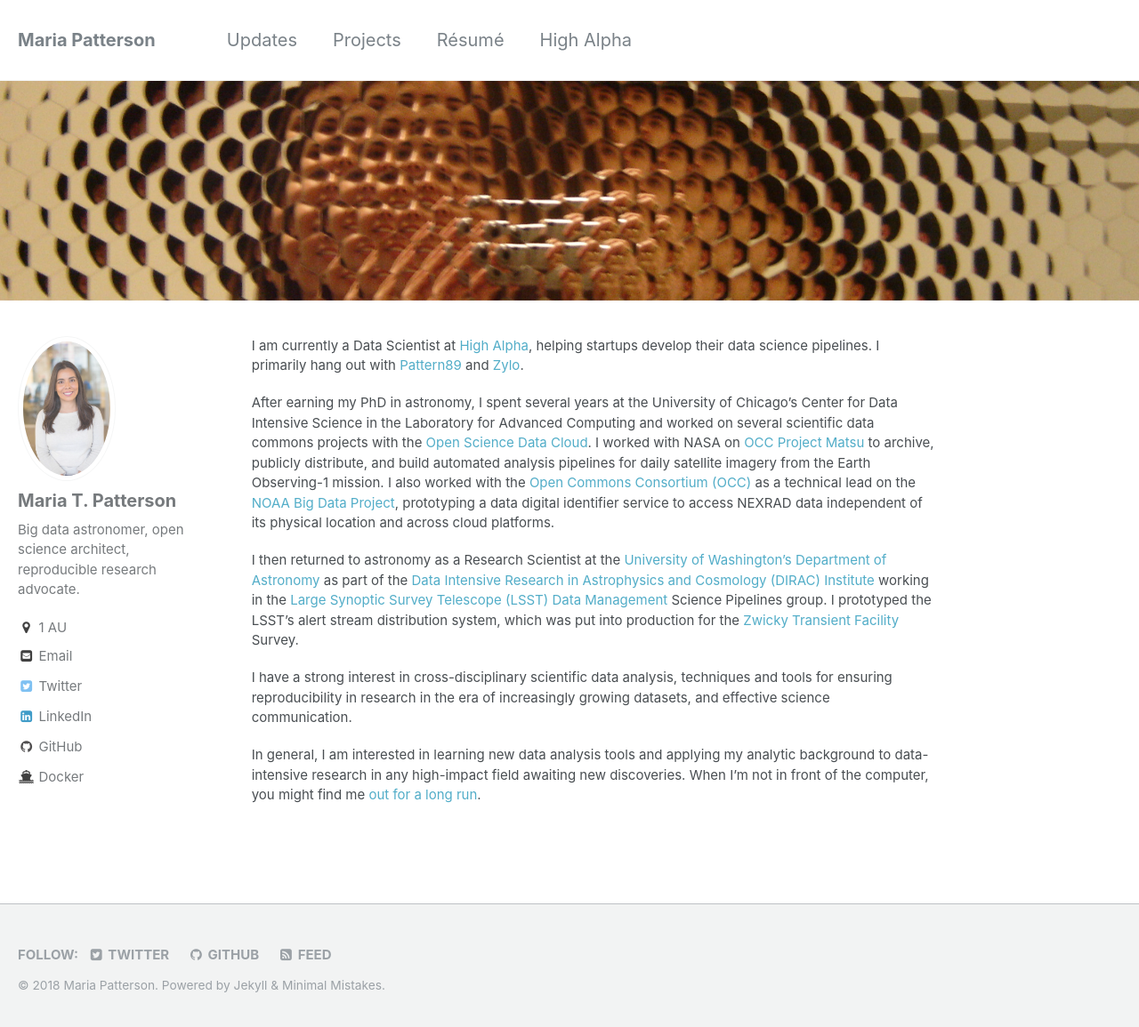
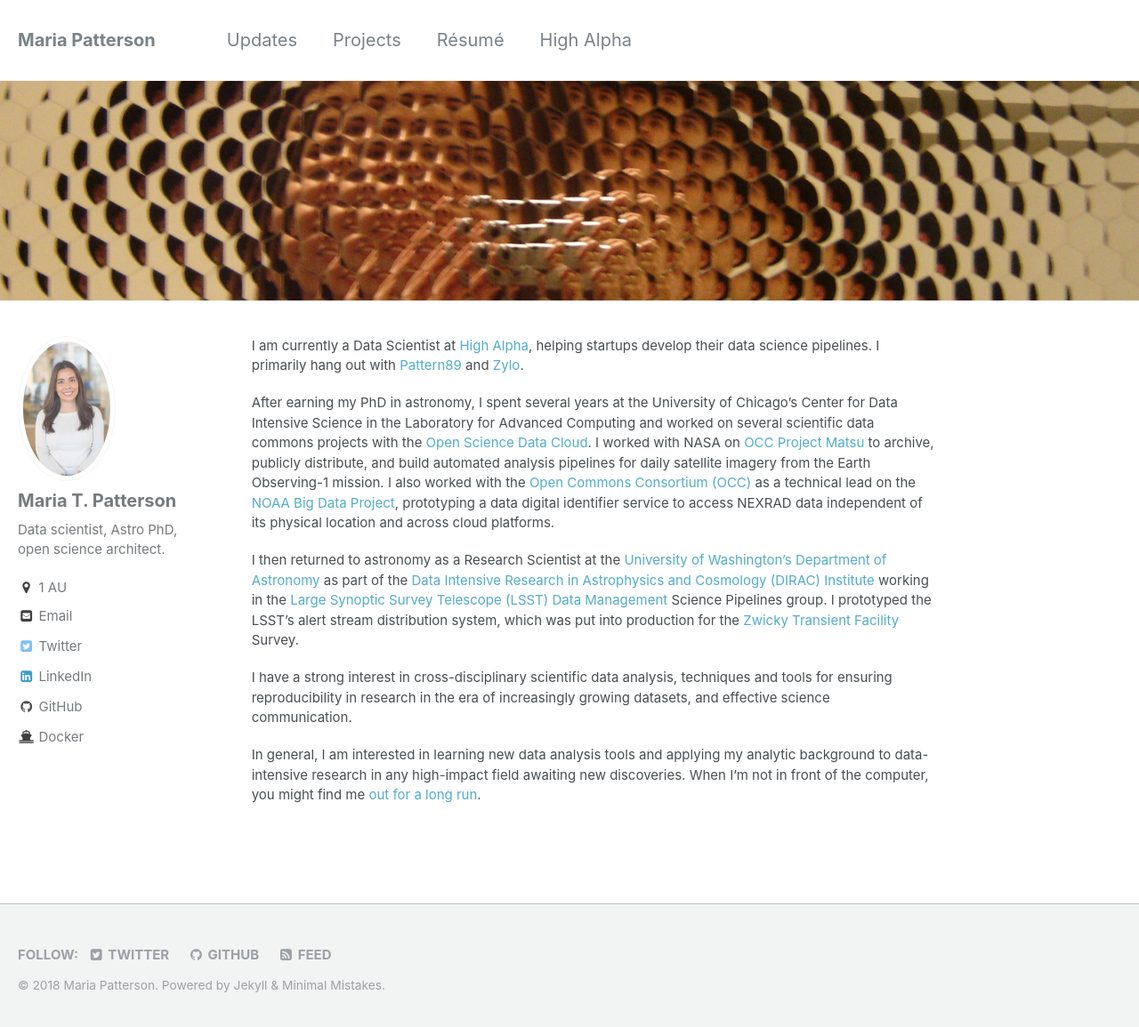
Before and after one commit to mtpatter/mtpatter.github.io, a Jekyll site: the page built from _pages/home.md, in a window 1280 px wide and 1158 px high. Shown: the top 1155 px of the window at 89% size. Built offline with Jekyll 4.4.1, drawn with Linux system fonts in a browser that asks for light colours.

Commit message:
Why not update my bio.

```diff
--- a/_config.yml
+++ b/_config.yml
@@ -79,7 +79,7 @@ analytics:
 author:
   name             : "Maria T. Patterson"
   avatar           : "/assets/images/bio-photo.jpg"
-  bio              : "Big data astronomer, open science architect, reproducible research advocate."
+  bio              : "Data scientist, Astro PhD, open science architect."
   location         : "1 AU"
   email            : mtpatter@uw.edu
   uri              :
```
